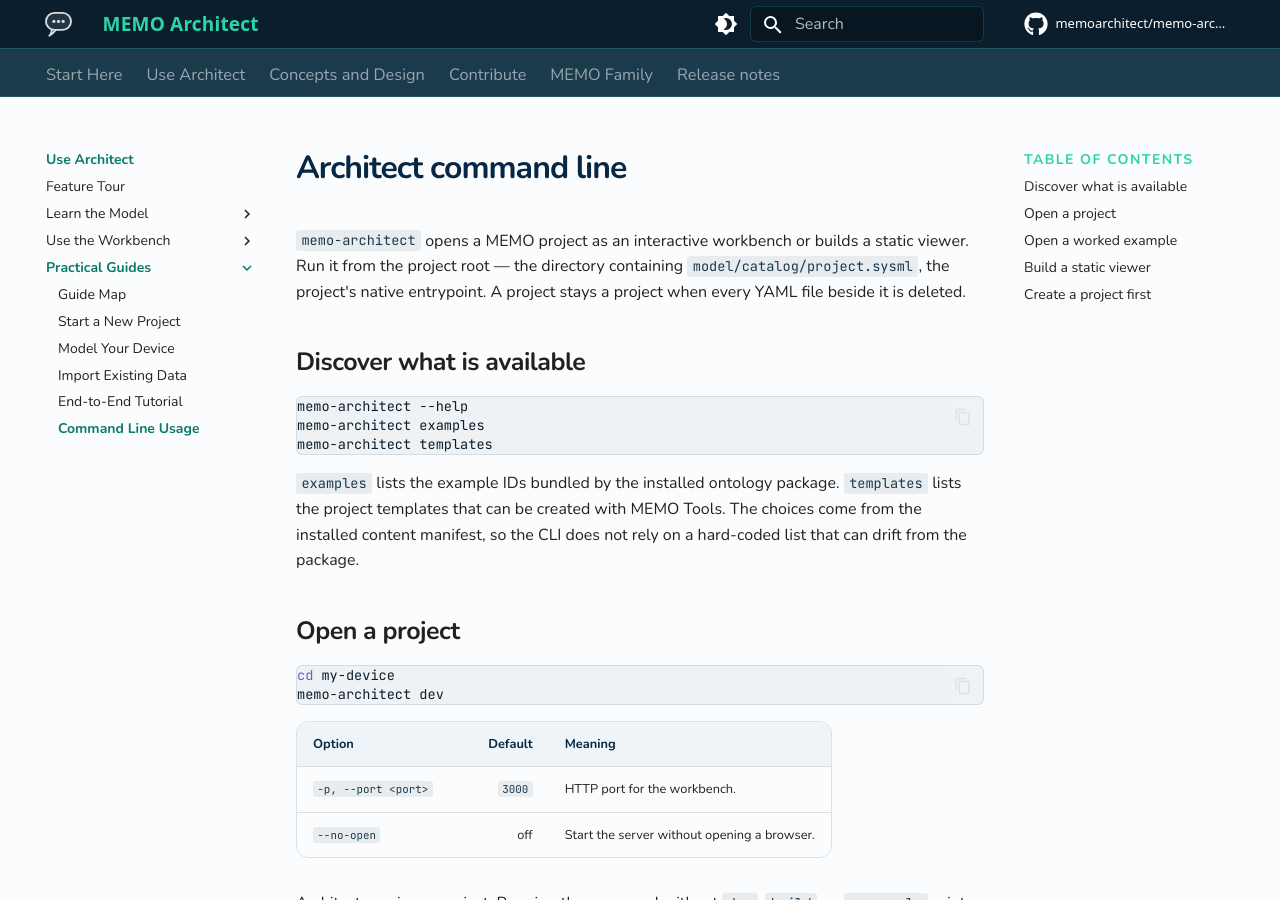
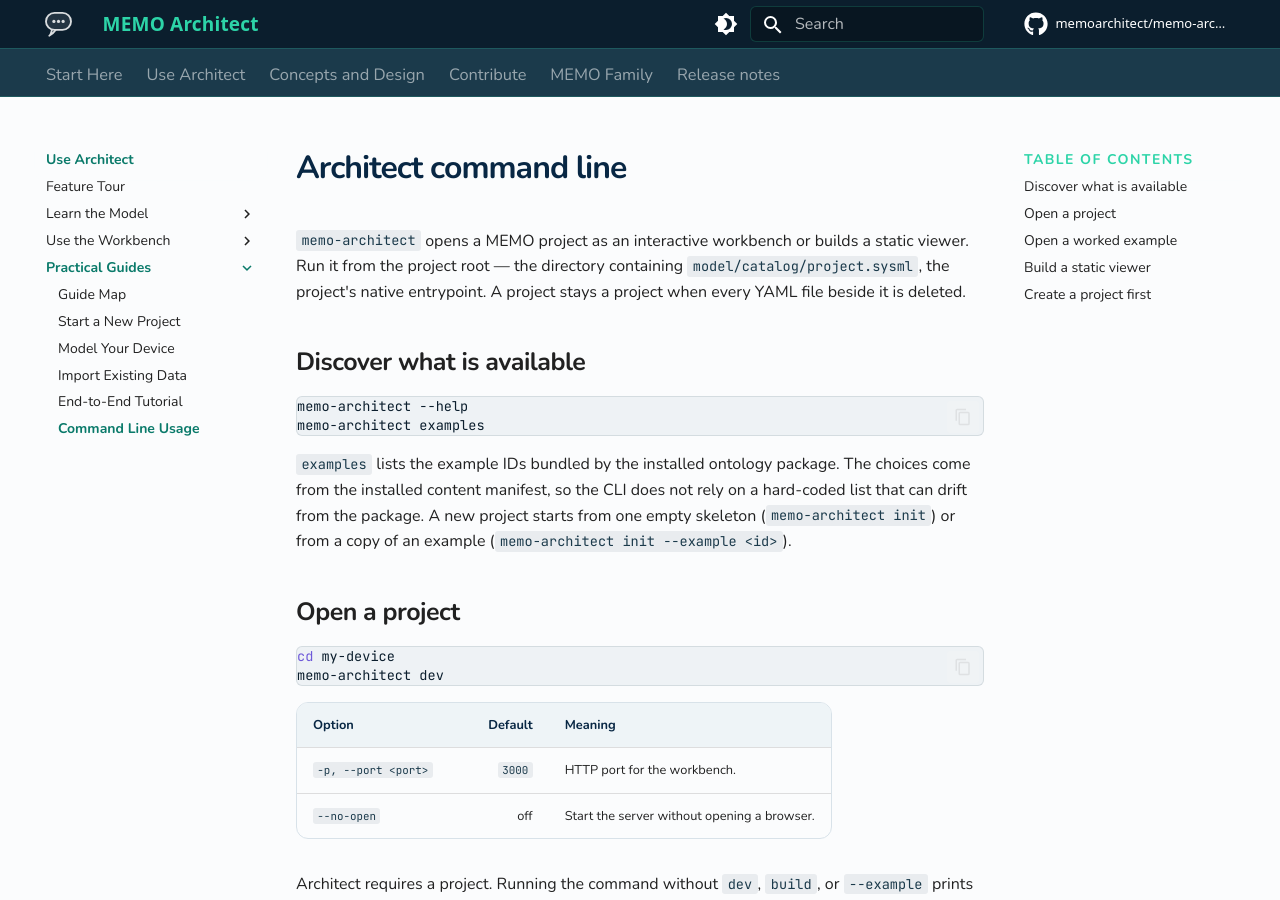
Before and after one commit to memoarchitect/memo-architect, an MkDocs documentation site: the page built from docs/src/users/cli-usage.md, in a window 1280 px wide and 900 px high. Built offline with MkDocs 1.6.1 and Material for MkDocs 9.7.7, drawn with Linux system fonts in a browser that asks for light colours; comment, search, counter and statistics services are not loaded; some of the changed text lies outside the part shown.

Commit message:
One project skeleton: init copies it or an example; no --template, no templates list
Breaking: manifest init.template replaces templates/defaultTemplate; the samd, infusion-pump, monitoring-device and connected-device starters are removed.
Co-Authored-By: Claude Sonnet 5.5 <noreply@anthropic.com>

````diff
--- a/docs/src/users/cli-usage.md
+++ b/docs/src/users/cli-usage.md
@@ -10,13 +10,13 @@ project when every YAML file beside it is deleted.
 ```bash
 memo-architect --help
 memo-architect examples
-memo-architect templates
 ```
 
 `examples` lists the example IDs bundled by the installed ontology package.
-`templates` lists the project templates that can be created with MEMO Tools.
 The choices come from the installed content manifest, so the CLI does not rely
-on a hard-coded list that can drift from the package.
+on a hard-coded list that can drift from the package. A new project starts from
+one empty skeleton (`memo-architect init`) or from a copy of an example
+(`memo-architect init --example <id>`).
 
 ## Open a project
 
@@ -70,8 +70,7 @@ Project creation, validation, import, export, and package management belong to
 the [`memo` CLI](https://memoarchitect.github.io/memo-tools/reference/commands/):
 
 ```bash
-memo templates
-memo examples
-memo-architect init my-device --template infusion-pump
+memo-architect init my-device
+memo-architect init my-pump --example gpca
 memo validate my-device
 ```
````
Also changed, not shown: docs/release-notes.md (+1 -0 lines), 2 other files.
